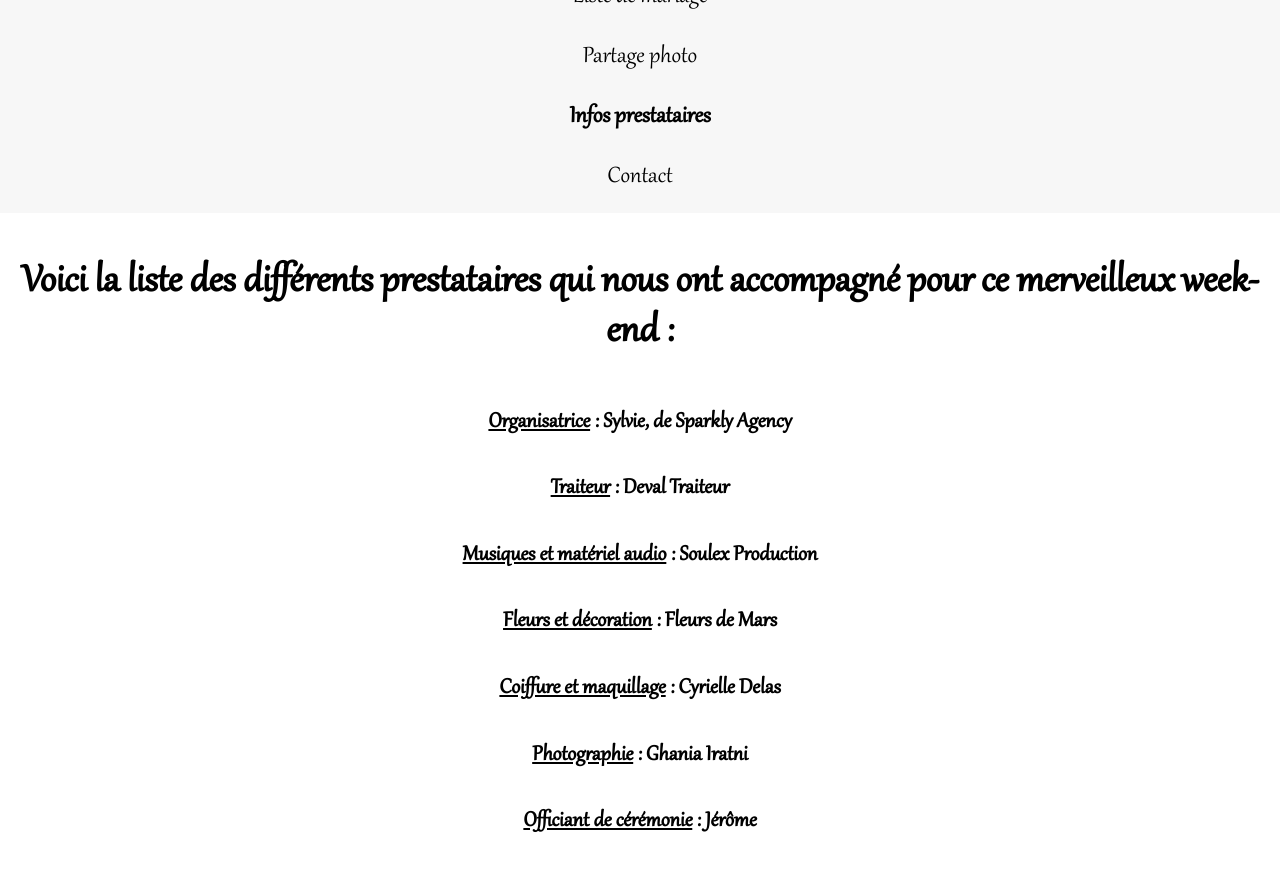
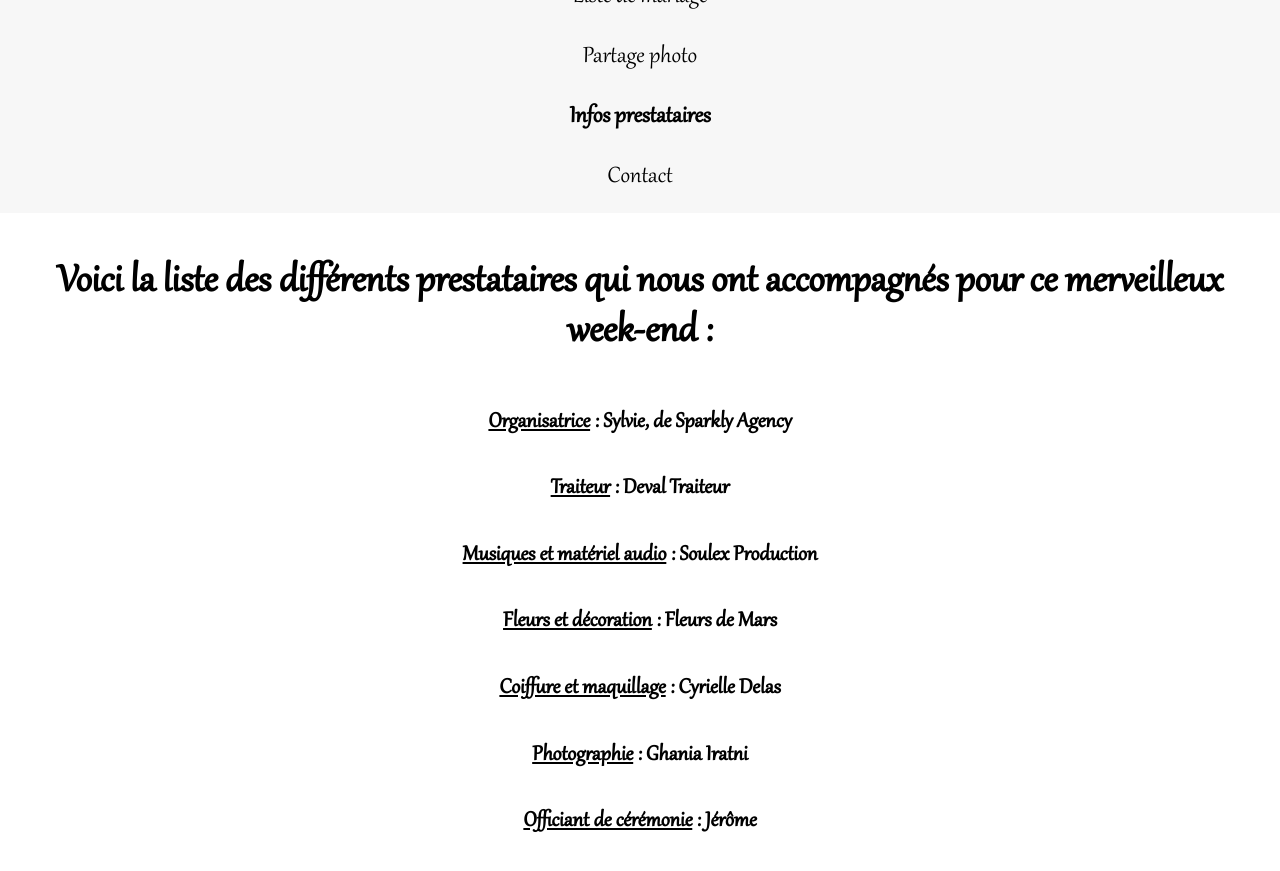
Before and after one commit to Germinal-A/Site-du-Mariage-de-Julia-et-Germain, a Jekyll site: the page built from prestataires.md, in a window 1280 px wide and 900 px high, scrolled down 819 px. Shown: the top 871 px of the window. Built offline with Jekyll 4.4.1, drawn with Linux system fonts in a browser that asks for light colours.

Commit message:
Update prestataires.md

```diff
--- a/prestataires.md
+++ b/prestataires.md
@@ -5,7 +5,7 @@
 weight: 4
 ---
 
-### Voici la liste des différents prestataires qui nous ont accompagné pour ce merveilleux week-end :
+### Voici la liste des différents prestataires qui nous ont accompagnés pour ce merveilleux week-end :
 
 [<u>Organisatrice</u> : Sylvie, de Sparkly Agency](https://sparkly-agency.com/)
 
```
